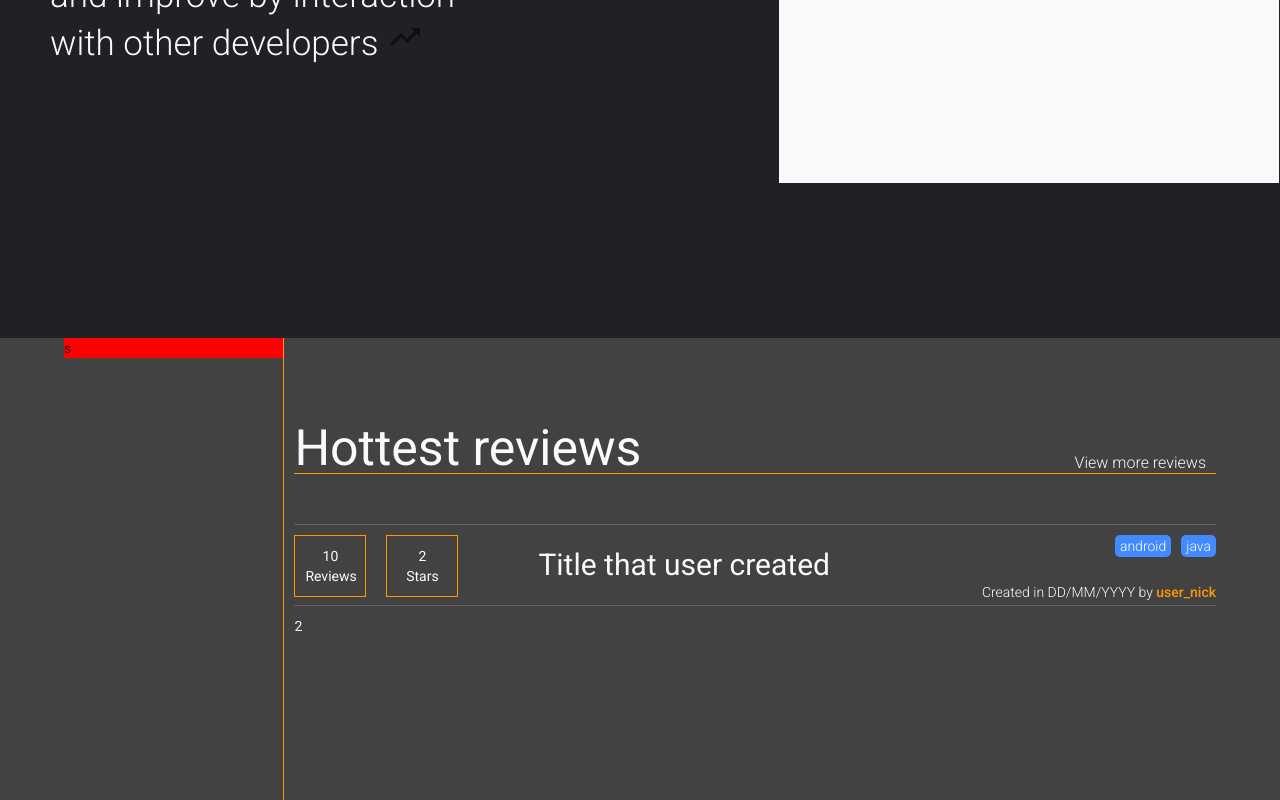
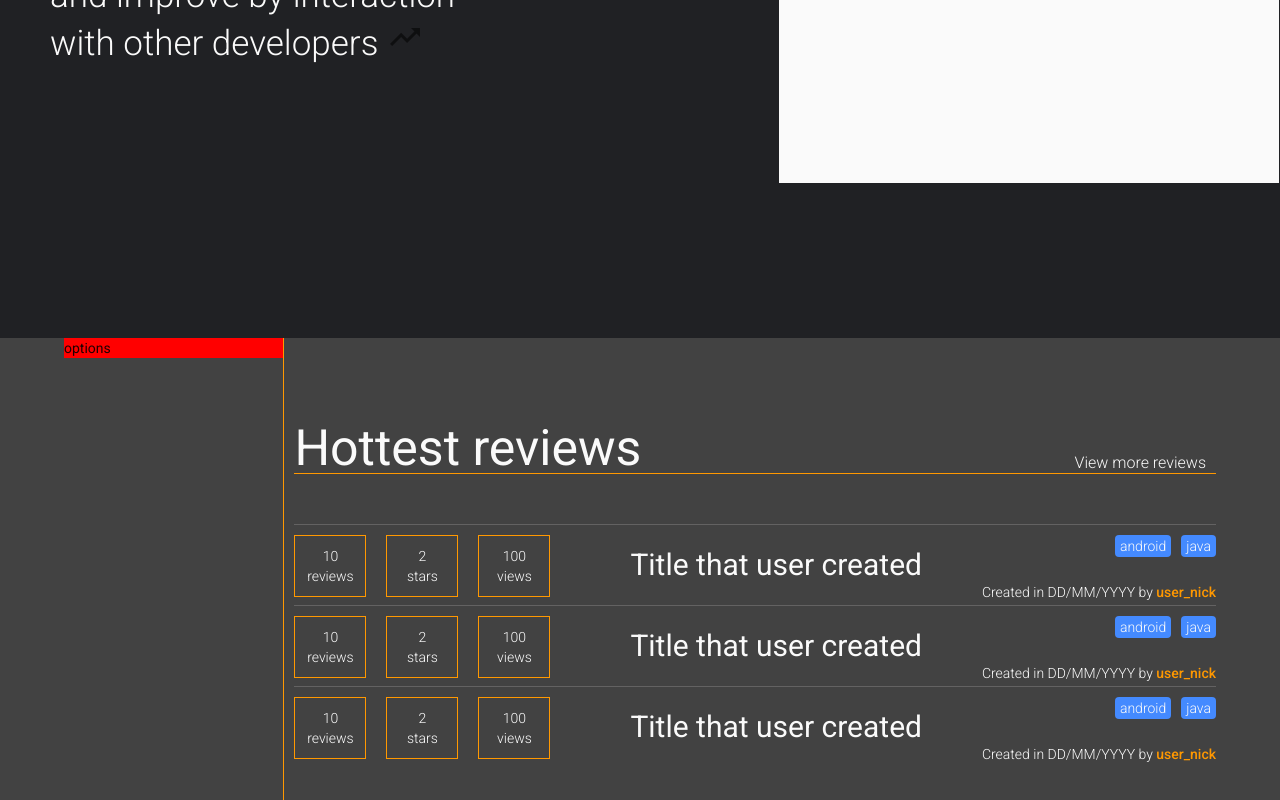
Before and after one commit to salalo/code-review, a Vue app in the folder client/: page /#/ in a window 1280 px wide. Shown: the part 432-1232 px from the top of the page. Built offline with nearby package versions, Linux system fonts and the light colour scheme.

Commit message:
small css reduction

```diff
--- a/client/src/components/welcome/Reviews.vue
+++ b/client/src/components/welcome/Reviews.vue
@@ -3,33 +3,42 @@
 		<div class="reviews__container">
 			<div class="reviews__container--options">
 				<div class="options-container">
-					s
+					options
 				</div>
 			</div>
+
 			<div class="reviews__container--text">
 				Hottest reviews
 				<a href="#">
 					View more reviews
 				</a>
 			</div>
+
 			<div class="reviews__container--threads">
 
 				<div class="thread">
-					<div class="thread__stats thread-element">
+					<a class="thread__stats thread-element" href="">
 						<div class="thread__stats--reviews stats-element">
 							<div class="reviews--value">
 								10
 							</div>
-							Reviews
+							reviews
 						</div>
 
 						<div class="thread__stats--stars stats-element">
 							<div class="stars--vlaue">
 								2
 							</div>
-							Stars
+							stars
 						</div>
-					</div>
+
+						<div class="thread__stats--views stats-element">
+							<div class="views--vlaue">
+								100
+							</div>
+							views
+						</div>
+					</a>
 
 					<a class="thread__title thread-element" href="">
 						Title that user created
@@ -55,7 +64,97 @@
 				</div>
 
 				<div class="thread">
-					2
+					<a class="thread__stats thread-element" href="">
+						<div class="thread__stats--reviews stats-element">
+							<div class="reviews--value">
+								10
+							</div>
+							reviews
+						</div>
+
+						<div class="thread__stats--stars stats-element">
+							<div class="stars--vlaue">
+								2
+							</div>
+							stars
+						</div>
+
+						<div class="thread__stats--views stats-element">
+							<div class="views--vlaue">
+								100
+							</div>
+							views
+						</div>
+					</a>
+
+					<a class="thread__title thread-element" href="">
+						Title that user created
+					</a>
+
+					<div class="thread__tags thread-element">
+						<a class="tag" href="">
+							android
+						</a>
+						<a class="tag" href="">
+							java
+						</a>
+					</div>
+
+					<div class="thread__created thread-element">
+						<span>
+							Created in
+							<span class="thread__created--date">DD/MM/YYYY</span>
+							 by
+							 <a href="" class="thread__created--user">user_nick</a>
+						</span>
+					</div>
+				</div>
+
+				<div class="thread">
+					<a class="thread__stats thread-element" href="">
+						<div class="thread__stats--reviews stats-element">
+							<div class="reviews--value">
+								10
+							</div>
+							reviews
+						</div>
+
+						<div class="thread__stats--stars stats-element">
+							<div class="stars--vlaue">
+								2
+							</div>
+							stars
+						</div>
+
+						<div class="thread__stats--views stats-element">
+							<div class="views--vlaue">
+								100
+							</div>
+							views
+						</div>
+					</a>
+
+					<a class="thread__title thread-element" href="">
+						Title that user created
+					</a>
+
+					<div class="thread__tags thread-element">
+						<a class="tag" href="">
+							android
+						</a>
+						<a class="tag" href="">
+							java
+						</a>
+					</div>
+
+					<div class="thread__created thread-element">
+						<span>
+							Created in
+							<span class="thread__created--date">DD/MM/YYYY</span>
+							 by
+							 <a href="" class="thread__created--user">user_nick</a>
+						</span>
+					</div>
 				</div>
 			</div>
 		</div>
@@ -68,42 +167,48 @@
 <style scoped lang="scss">
 
 $white: #fafafa;
-$yellow: rgb(255,152,0);
 $lightGrey: rgb(99, 98, 98);
 $grey: rgb(66,66,66);
 $darkGrey: #202124;
 $blue: rgb(68,138,255);
+$yellow: rgb(255,152,0);
 
-// THREAD
+
+// MAIN
+a{
+	text-decoration: none;
+	color: $white;
+}
+
+
+// LEFT PANEL
 .reviews__container--options{
 	width: 19%;
 	margin-top: -100px;
 	height: 2000px;
 	float: left;
 	border-right: 1px solid $yellow;
-	// background-color: red;
-	position: relative;
 }
 .options-container{
 	float: right;
 	background-color: red;
 	width: 100%;
-	// position: fixed;
 }
+
+
+// THREAD
 .reviews__container--threads{
 	margin-top: 50px;
 	width: 80%;
 	float: right;
 }
+.thread-element{ float: left; }
 .thread{
 	width: 100%;
 	color: $white;
 	border-top: 1px solid $lightGrey;
 	padding: 10px 0 10px 0;
 	height: 60px;
-}
-.thread-element{
-	float: left;
 }
 .stats-element{
 	float: left;
@@ -112,6 +217,7 @@ $blue: rgb(68,138,255);
 	padding: 10px;
 	width: 50px;
 	margin-right: 20px;
+	font-weight: 300;
 }
 .thread__title{
 	font-size: 30px;
@@ -120,8 +226,6 @@ $blue: rgb(68,138,255);
 	vertical-align: middle;
 	height: 100%;
 	line-height: 200%;
-	text-decoration: none;
-	color: $white;
 }
 .thread__created{
 	clear: both;
@@ -129,22 +233,15 @@ $blue: rgb(68,138,255);
 	font-weight: 300;
 	margin-top: -15px;
 }
-.thread__created--user{
-	text-decoration: none;
-	color: $yellow;
-}
-.thread__tags{
-	float: right;
-}
+.thread__created--user{ color: $yellow; }
+.thread__tags{ float: right; }
 .tag{
 	float: left;
 	margin-left: 10px;
-	border-radius: 5px;
+	border-radius: 4px;
 	background-color: $blue;
 	font-weight: 300;
 	padding: 1px 5px 1px 5px;
-	color: $white;
-	text-decoration: none;
 }
 
 
@@ -167,13 +264,11 @@ $blue: rgb(68,138,255);
 	float: right;
 
 	a{
-		text-decoration: none;
 		font-size: 16px;
 		font-weight: 300;
 		float: right;
 		padding-right: 10px;
 		margin-top: 15px;
-		color: $white;
 	}
 }
 
```
